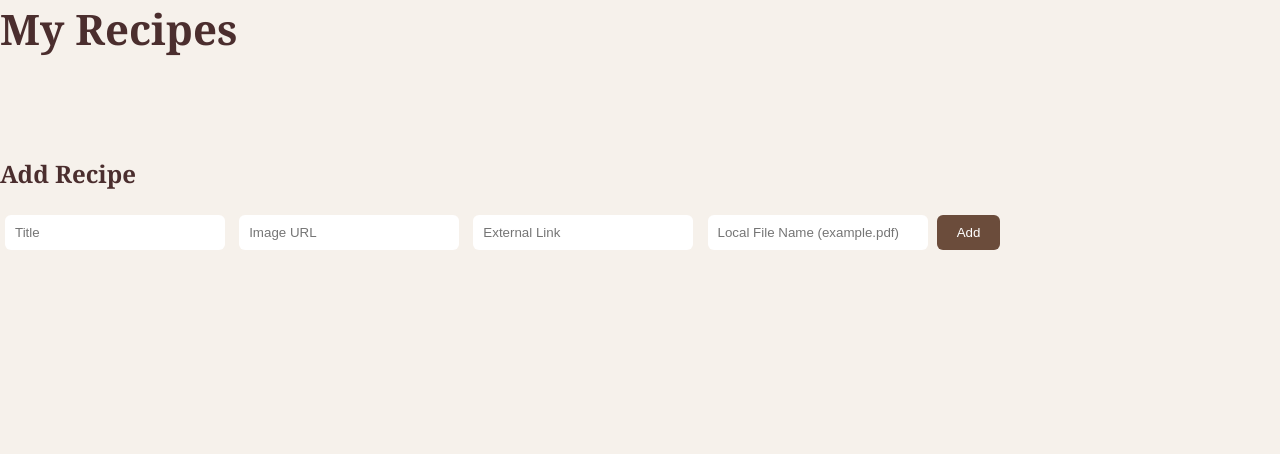
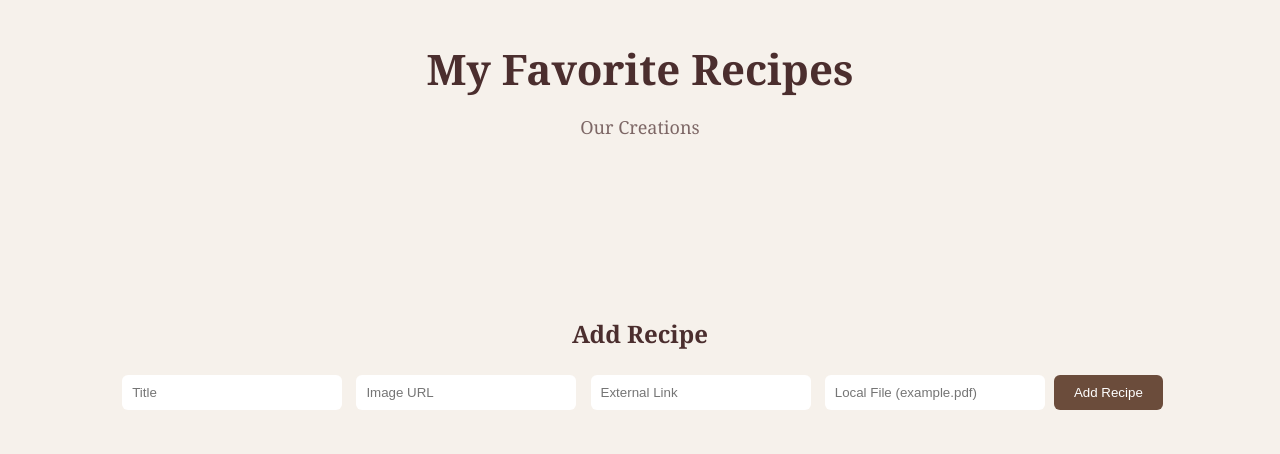
Before and after one commit to DietrichSabotka06/Baking-Web, a Flask app: page / in a window 1280 px wide. Shown: the top 454 px of the page. Run offline with Flask 3, Linux system fonts and the light colour scheme.

Commit message:
Update index.html

```diff
--- a/templates/index.html
+++ b/templates/index.html
@@ -1,21 +1,27 @@
 <!DOCTYPE html>
-<html>
+<html lang="en">
 <head>
-  <title>Recipe Catalog</title>
+  <meta charset="UTF-8">
+  <title>My Recipes</title>
   <link rel="stylesheet" href="/static/styles.css">
 </head>
 <body>
 
-<h1>My Recipes</h1>
+<header>
+  <h1>My Favorite Recipes</h1>
+  <p class="subtitle">Our Creations</p>
+</header>
 
-<div id="recipe-grid"></div>
+<section id="recipe-grid"></section>
 
-<h2>Add Recipe</h2>
-<input id="title" placeholder="Title">
-<input id="image" placeholder="Image URL">
-<input id="link" placeholder="External Link">
-<input id="file" placeholder="Local File Name (example.pdf)">
-<button onclick="addRecipe()">Add</button>
+<section class="form-section">
+  <h2>Add Recipe</h2>
+  <input id="title" placeholder="Title">
+  <input id="image" placeholder="Image URL">
+  <input id="link" placeholder="External Link">
+  <input id="file" placeholder="Local File (example.pdf)">
+  <button onclick="addRecipe()">Add Recipe</button>
+</section>
 
 <script src="/static/script.js"></script>
 </body>
```
